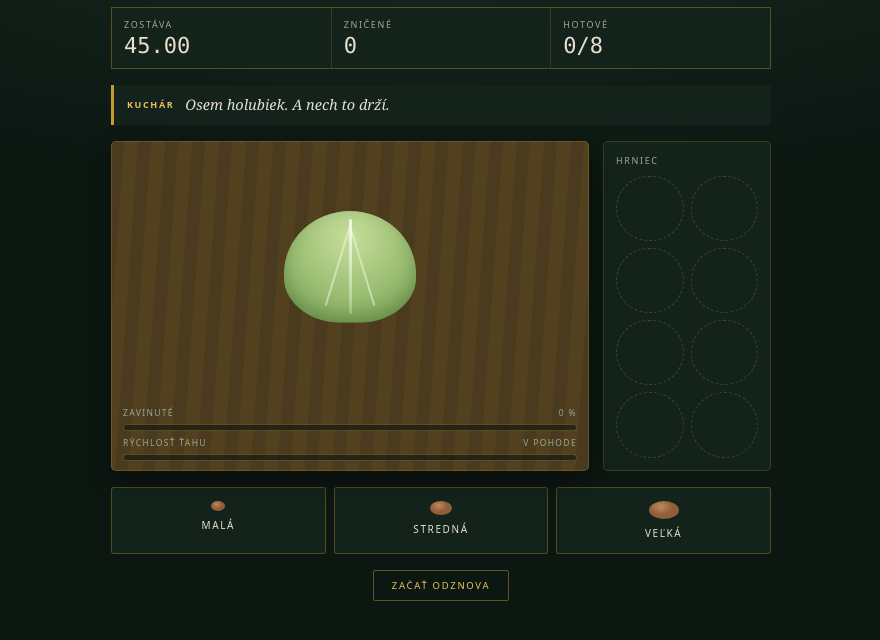
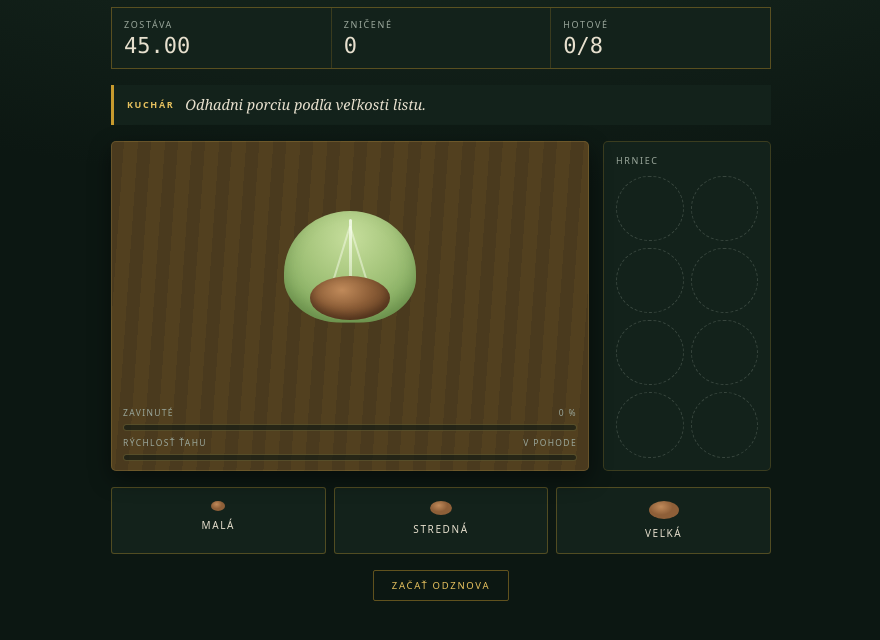
Before and after one commit to dufalarobert-hub/hra-ssvadba, a plain HTML site: page kolo2.html in a window 1280 px wide. Both pictures are taken after a click on the button "UMYŤ SI RUKY". Shown: the part 124-764 px from the top of the page, without its empty margins (199-1079 px from the left). Drawn offline with Linux system fonts and the light colour scheme.

Commit message:
Kolo 2: mäso vidno hneď ako náhľad
Plnka sa zobrazí na liste od začiatku (poloprievhľadný náhľad
neutrálnej veľkosti) a po výbere porcie sa ustáli na skutočnú
veľkosť. Motanie ostáva nezmenené oproti fungujúcej verzii.

Co-Authored-By: Claude Opus 4.8 (1M context) <noreply@anthropic.com>

```diff
--- a/kolo2.html
+++ b/kolo2.html
@@ -237,6 +237,9 @@
   }
 
   .plnka.je { transform: translate(-50%, -50%) scale(1); }
+
+  /* náhľad mäsa pred výberom porcie — len jemne stlmené, nič viac */
+  .plnka.caka { opacity: .7; }
 
   /* rolka, ktorá rastie zdola */
   .rolka {
@@ -690,15 +693,18 @@
     list.style.width = g.sirka + "px";
     list.style.height = g.vyska + "px";
     list.style.opacity = "1";
-    plnka.className = "plnka";
-    plnka.style.width = g.plnkaW + "px";
-    plnka.style.height = g.plnkaH + "px";
+    // náhľad mäsa: vidno hneď, poloprievhľadné, neutrálna veľkosť (neprezradí porciu)
+    plnka.className = "plnka je caka";
+    plnka.style.opacity = "1";
+    plnka.style.width = "80px";
+    plnka.style.height = "44px";
     rolka.style.width = g.rolka + "px";
     rolka.style.height = "0px";
     doska.classList.remove("praska");
 
     stav = "porcia";
     prepniPorcie(false);
+    povedz("Odhadni porciu podľa veľkosti listu.");
     kresli();
   }
 
@@ -712,16 +718,20 @@
     if (!btn || stav !== "porcia") return;
     if (!bezi) bezi = true;
 
+    // po výbere sa mäso ustáli na skutočnú veľkosť porcie (rovnako ako predtým)
+    var g = VELKOSTI[teraz.velkost];
+    plnka.classList.remove("caka");
+    plnka.style.width = g.plnkaW + "px";
+    plnka.style.height = g.plnkaH + "px";
+
     // zlý odhad veľkosti = zničený list, ide sa na nový
     if (btn.dataset.p !== teraz.velkost) {
-      plnka.classList.add("je");
       prepniPorcie(true);
       pokuta += POKUTA_PORCIA;
       return znic(nahodne(HLASKY.zlaPorcia));
     }
 
     povedz("Dobre odhadnuté. Teraz to pomaly zaviň.");
-    plnka.classList.add("je");
     prepniPorcie(true);
     stav = "zavijam";
   });
```
